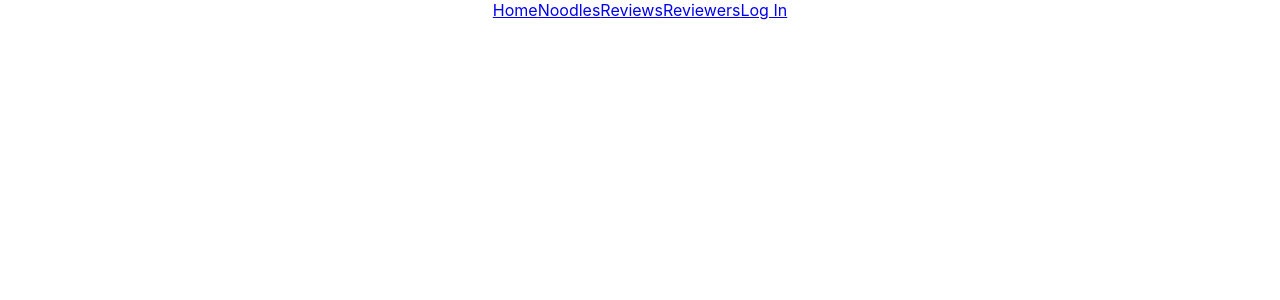
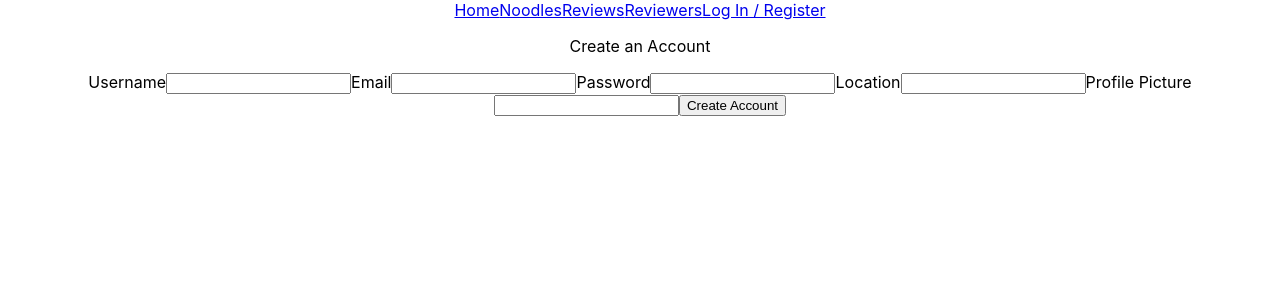
Before and after one commit to wyou130/instant-noodles, a React (Create React App) app in the folder client/: page /signup in a window 1280 px wide. Shown: the top 300 px of the page. Built offline with nearby package versions, Linux system fonts and the light colour scheme; no server answers.

Commit message:
Signup set up and linked to state

```diff
--- a/client/src/App.js
+++ b/client/src/App.js
@@ -3,6 +3,7 @@ import { useState, useEffect } from 'react'
 import { Switch, Route } from 'react-router-dom'
 import Login from './components/Login'
 import NavBar from './components/NavBar';
+import Signup from './components/Signup';
 
 function App() {
 
@@ -10,7 +11,7 @@ function App() {
 
   useEffect(() => {
     fetch('/me')
-      .then((res) => {
+      .then(res => {
         if(res.ok) {
           res.json()
           .then((user) => setCurrentUser(user))
@@ -53,6 +54,9 @@ function App() {
         <Route exact path='/login'>
           <Login onLogIn={onLogIn}/>
         </Route>
+        <Route exact path='/signup'>
+          <Signup onLogIn={onLogIn}/>
+        </Route>
       </Switch>
     </div>
   );
--- a/client/src/components/Login.js
+++ b/client/src/components/Login.js
@@ -1,4 +1,5 @@
 import { useState } from 'react'
+import { Link } from "react-router-dom";
 // import { useHistory } from 'react-router-dom'
 
 function Login({ onLogIn }) {
@@ -59,6 +60,9 @@ function Login({ onLogIn }) {
                 {/* <input type="checkbox" onClick={showPassword}>Show Password</input> */}
                 <button type="submit">Log In</button>
             </form>
+            <div>
+                Don't have an account yet? <Link exact to='/signup'>Sign up now!</Link>
+            </div>
         </div>
     )
 }
--- a/client/src/components/NavBar.js
+++ b/client/src/components/NavBar.js
@@ -1,4 +1,4 @@
-import { NavLink, Link } from "react-router-dom";
+import { NavLink } from "react-router-dom";
 
 function NavBar({ currentUser, onLogOut }) {
 
@@ -11,14 +11,14 @@ function NavBar({ currentUser, onLogOut }) {
 
     return (
         <div>
-            <NavLink exact to="/">Home</NavLink>
-            <NavLink exact to="/noodles">Noodles</NavLink>
-            <NavLink exact to="/reviews">Reviews</NavLink>
-            <NavLink exact to="/users">Reviewers</NavLink>
+            <NavLink to="/">Home</NavLink>
+            <NavLink to="/noodles">Noodles</NavLink>
+            <NavLink to="/reviews">Reviews</NavLink>
+            <NavLink to="/users">Reviewers</NavLink>
             { currentUser ?
-                <NavLink exact to="/login" onClick={handleLogOut}>Log Out</NavLink>
+                <NavLink to="/login" onClick={handleLogOut}>Log Out</NavLink>
                 :
-                <NavLink exact to="/login">Log In</NavLink>
+                <NavLink to="/login">Log In / Register</NavLink>
             }
         </div>
     )
--- /dev/null
+++ b/client/src/components/Signup.js
@@ -0,0 +1,95 @@
+import { useState } from 'react'
+// import { useHistory } from 'react-router-dom'
+
+function Signup({ onLogIn }) {
+
+    const [name, setName] = useState("")
+    const [email, setEmail] = useState("")
+    const [password, setPassword] = useState("")
+    const [location, setLocation] = useState("")
+    const [image, setImage] = useState("")
+    // let history = useHistory()
+
+    function handleSubmit(e) {
+        e.preventDefault()
+        let signupInput = {
+            name: name,
+            email: email,
+            password: password,
+            location: location,
+            image: image
+        }
+        // console.log(signupInput)
+        fetch('/signup', {
+            method: 'POST',
+            headers: {
+                'Content-Type' : 'application/json'
+            },
+            body: JSON.stringify(signupInput)
+        })
+            .then(res => {
+                if(res.ok) {
+                    res.json()
+                    .then(newUser => onLogIn(newUser))
+                }
+            })
+            // .then(newUser => console.log(newUser))
+        // history.push('/')
+        setName("")
+        setEmail("")
+        setPassword("")
+        setLocation("")
+        setImage("")
+    }
+
+    return (
+        <div>
+            <p>Create an Account</p>
+            <form onSubmit={handleSubmit}>
+                <label htmlFor="name">Username</label>
+                <input
+                    required
+                    type="text"
+                    name="name"
+                    value={name}
+                    onChange={e => setName(e.target.value)}
+                />
+                <label htmlFor="email">Email</label>
+                <input
+                    required
+                    type="text"
+                    name="email"
+                    value={email}
+                    onChange={e => setEmail(e.target.value)}
+                />
+                <label htmlFor="password">Password</label>
+                <input
+                    required
+                    type="password"
+                    name="password"
+                    value={password}
+                    onChange={e => setPassword(e.target.value)}
+                />
+                <label htmlFor="location">Location</label>
+                <input
+                    required
+                    type="text"
+                    name="location"
+                    value={location}
+                    onChange={e => setLocation(e.target.value)}
+                />
+                <label htmlFor="image">Profile Picture</label>
+                <input
+                    required
+                    type="text"
+                    name="image"
+                    value={image}
+                    onChange={e => setImage(e.target.value)}
+                />
+                <button type="submit">Create Account</button>
+            </form>
+        </div>
+    )
+}
+
+export default Signup
```
